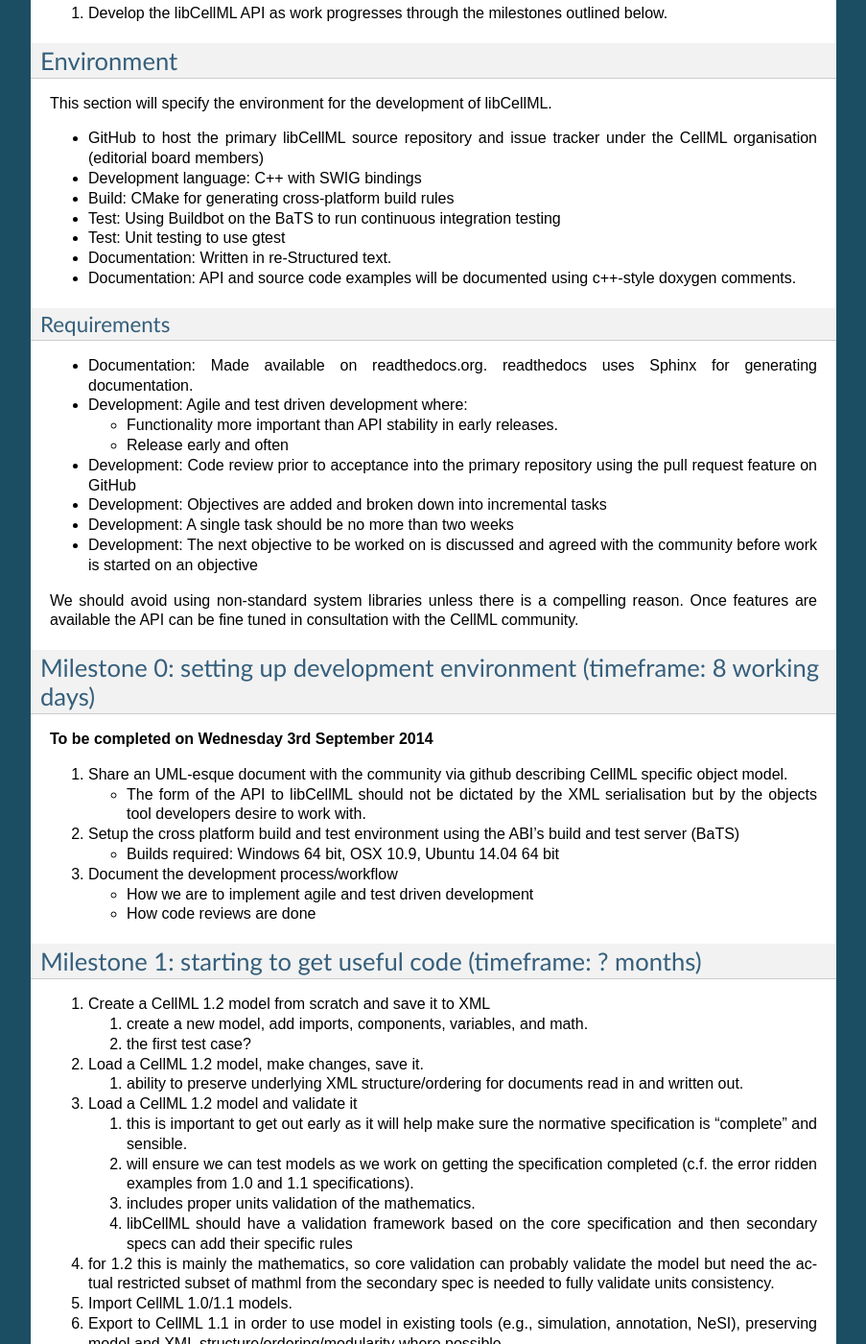
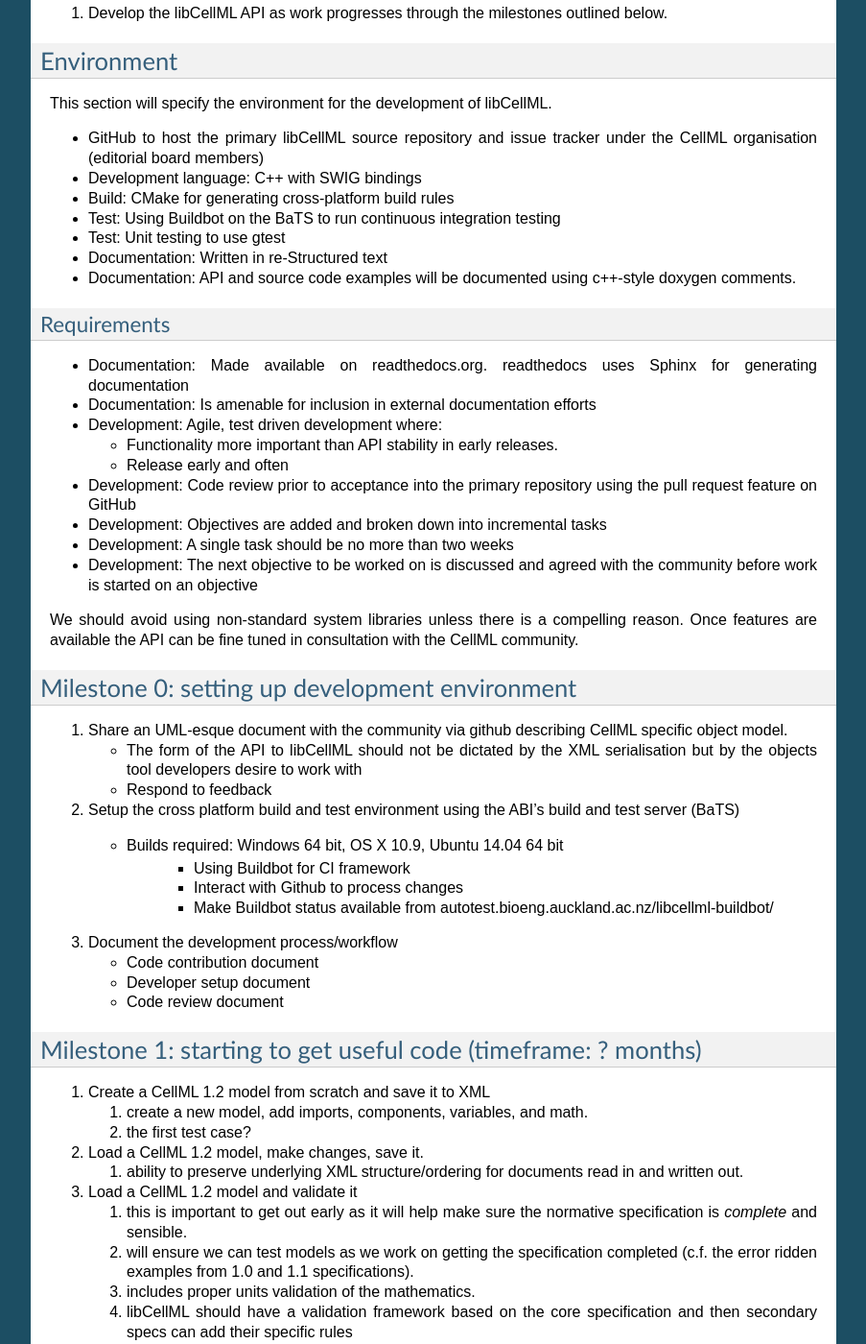
Before and after one commit to hsorby/libcellnl, a Sphinx documentation site: the page built from docs/roadmap.rst, in a window 1280 px wide and 1400 px high, scrolled down 1042 px. Shown: the whole window at 96% size, without its empty margins (198-1101 px from the left). Built offline with Sphinx 7.4.7, drawn with Linux system fonts in a browser that asks for light colours; some of the changed text lies outside the part shown.

Commit message:
Update roadmap with minor changes.

```diff
--- a/docs/roadmap.rst
+++ b/docs/roadmap.rst
@@ -17,7 +18,7 @@
 .. contents::
 
 High level objectives
----------------------
+=====================
 
 #. Focus on CellML 1.2 and beyond.
 
@@ -34,7 +35,7 @@
 #. Develop the libCellML API as work progresses through the milestones outlined below.
 
 Environment
------------
+===========
 
 This section will specify the environment for the development of libCellML.
 
@@ -43,14 +44,15 @@
 * Build: CMake for generating cross-platform build rules
 * Test: Using Buildbot on the BaTS to run continuous integration testing
 * Test: Unit testing to use gtest
-* Documentation: Written in re-Structured text.
+* Documentation: Written in re-Structured text
 * Documentation: API and source code examples will be documented using c++-style  doxygen comments.
 
 Requirements
-++++++++++++
+------------
 
-* Documentation: Made available on readthedocs.org.  readthedocs uses Sphinx for generating documentation.
-* Development: Agile and test driven development where:
+* Documentation: Made available on readthedocs.org.  readthedocs uses Sphinx for generating documentation
+* Documentation: Is amenable for inclusion in external documentation efforts
+* Development: Agile, test driven development where:
 
   * Functionality more important than API stability in early releases.
   * Release early and often
@@ -62,25 +64,29 @@
 
 We should avoid using non-standard system libraries unless there is a compelling reason.  Once features are available the API can be fine tuned in consultation with the CellML community.
 
-Milestone 0: setting up development environment (timeframe: 8 working days)
----------------------------------------------------------------------------
-**To be completed on Wednesday 3rd September 2014**
+Milestone 0: setting up development environment
+===============================================
 
 #. Share an UML-esque document with the community via github describing CellML specific object model.
 
-   * The form of the API to libCellML should not be dictated by the XML serialisation but by the objects tool developers desire to work with.
+   * The form of the API to libCellML should not be dictated by the XML serialisation but by the objects tool developers desire to work with
+   * Respond to feedback
 
 #. Setup the cross platform build and test environment using the ABI's build and test server (BaTS)
 
-   * Builds required: Windows 64 bit, OSX 10.9, Ubuntu 14.04 64 bit
+   * Builds required: Windows 64 bit, OS X 10.9, Ubuntu 14.04 64 bit
+       * Using Buildbot for CI framework
+       * Interact with Github to process changes
+       * Make Buildbot status available from autotest.bioeng.auckland.ac.nz/libcellml-buildbot/
 
 #. Document the development process/workflow
 
-   * How we are to implement agile and test driven development
-   * How code reviews are done
+   * Code contribution document
+   * Developer setup document
+   * Code review document
 
 Milestone 1: starting to get useful code (timeframe: ? months)
---------------------------------------------------------------
+==============================================================
 
 #. Create a CellML 1.2 model from scratch and save it to XML
 
@@ -93,7 +99,7 @@
 
 #. Load a CellML 1.2 model and validate it
 
-   #. this is important to get out early as it will help make sure the normative specification is “complete” and sensible.
+   #. this is important to get out early as it will help make sure the normative specification is *complete* and sensible.
    #. will ensure we can test models as we work on getting the specification completed (c.f. the error ridden examples from 1.0 and 1.1 specifications).
    #. includes proper units validation of the mathematics.
    #. libCellML should have a validation framework based on the core specification and then secondary specs can add their specific rules
@@ -111,10 +117,10 @@
 
    #. API
    #. Tutorials/documented code examples
-   #. Integrating libCellML into various common IDEs (Visual Studio, Eclipse, Qt Creator, NetBeans…)
+   #. Integrating libCellML into various common IDEs (Visual Studio, Eclipse, Qt Creator, NetBeans*)
 
 Milestone 2: toward simulation support (timeframe: ? months)
-------------------------------------------------------------
+============================================================
 
 #. Conversion to intermediate representation
 
@@ -130,7 +136,7 @@
 #. Documentation, documentation, documentation.
 
 Milestone 3: functional library for tool developers (timeframe: ? months)
--------------------------------------------------------------------------
+=========================================================================
 
 #. Establish the process/API required to generate procedural code from the intermediate representation
 
@@ -144,14 +150,14 @@
    #. CellML 1.2 will not be released until we can do this (in addition to the other requirements above)
 
 Milestone 4: advanced capabilities (timeframe: ? months)
---------------------------------------------------------
+========================================================
 
 #. High order model manipulation (recall discussion with Andrew McCulloch at the 8th workshop)
 
    #. again, outside core libCellML, but helping tool developers provide these kinds of services is very important.
 
 Milestone 5: broadening accessibility (timeframe: ? months)
------------------------------------------------------------
+===========================================================
 
 #. Support for more platforms
 
```
Also changed, not shown: other parts of docs/roadmap.rst (+3 -2 lines).
